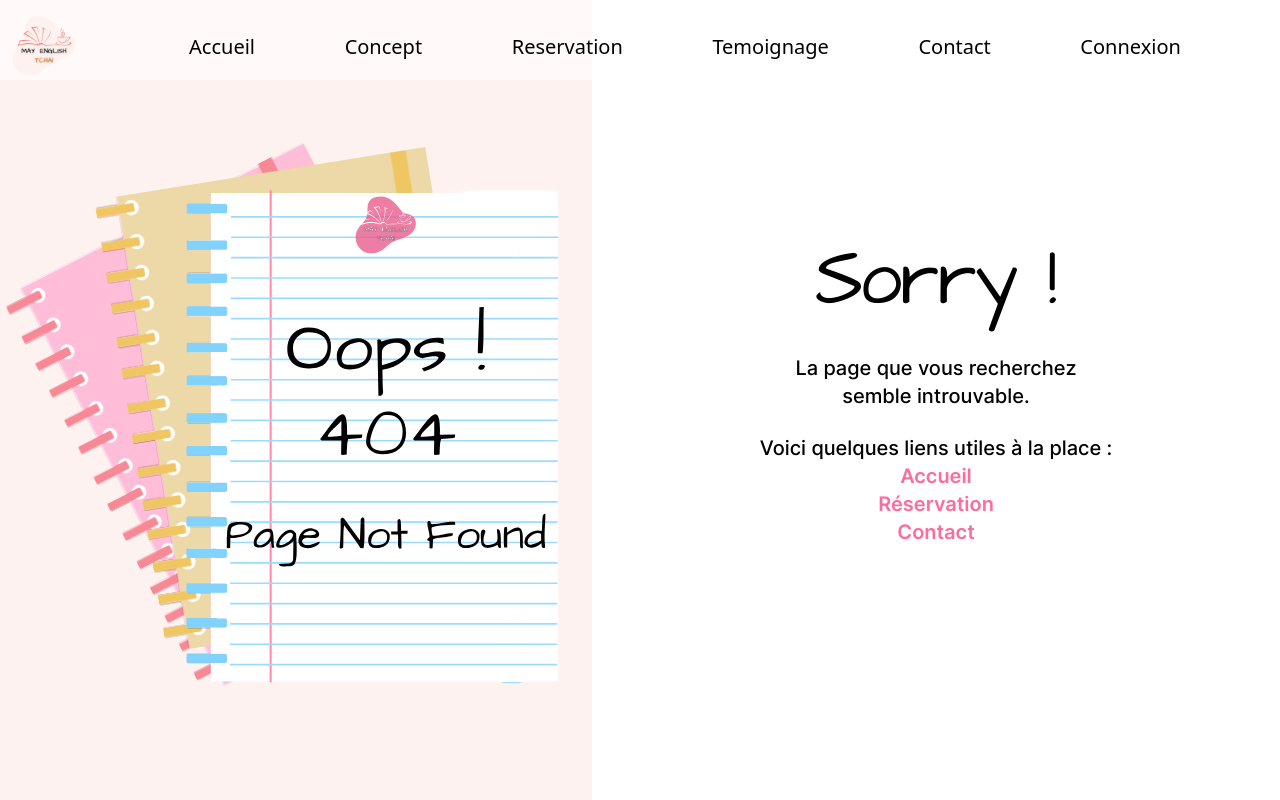
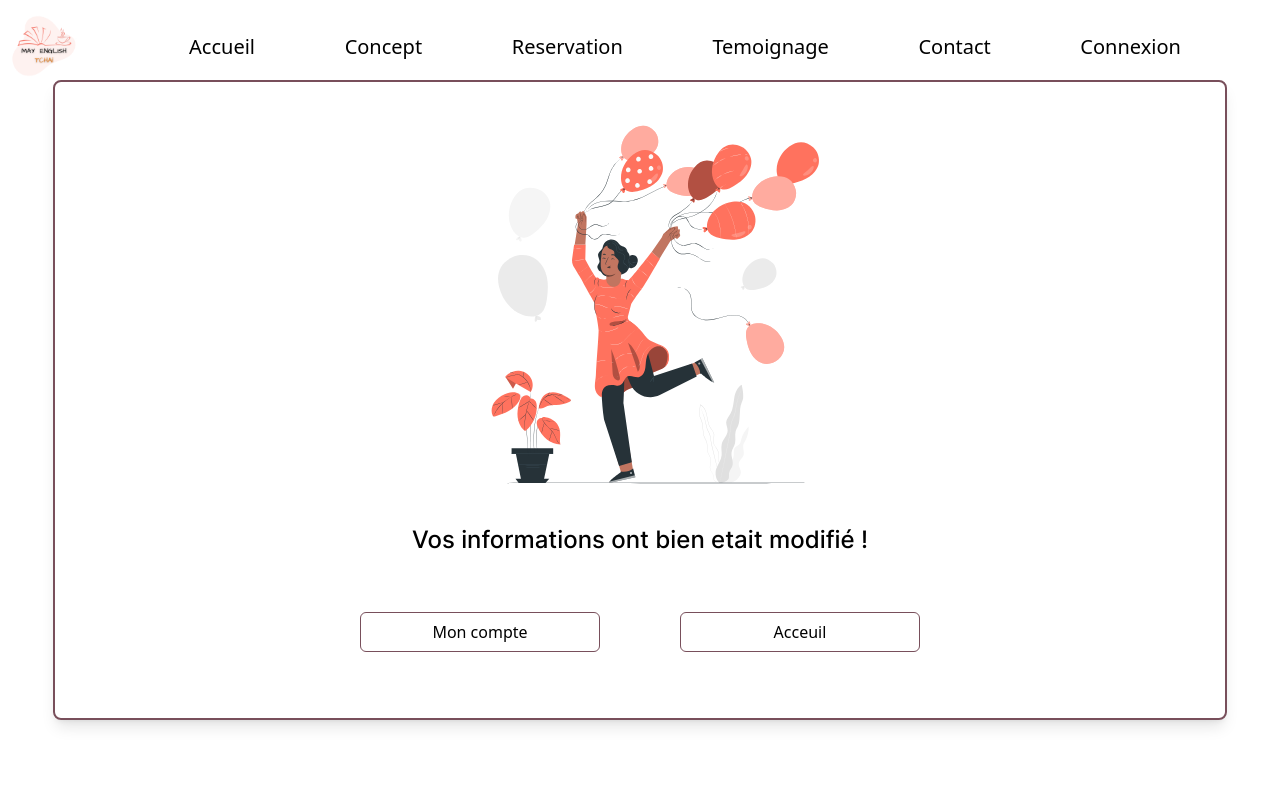
Before and after one commit to may-english-tchai/web-app, a React (Vite) app: page /confirmation-information in a window 1280 px wide. Shown: the top 800 px of the page. Built offline with nearby package versions, Linux system fonts and the light colour scheme; a web font is replaced by a local one.

Commit message:
#feat: #210 add confirmation update information page

```diff
--- a/src/App.jsx
+++ b/src/App.jsx
@@ -14,6 +14,7 @@ import FailedPaymentPage from "./pages/FailedPaymentPage";
 import { Toaster } from "react-hot-toast";
 import ProfilePage from "./pages/ProfilePage";
 import AccountPage from "./pages/AccountPage";
+import ConfirmationUpdatePage from "./pages/ConfirmationUpdatePage";
 
 const App = () => {
 	return (
@@ -54,6 +55,10 @@ const App = () => {
 				<Route path="*" element={<NotFoundPage />} />
 				<Route path="/payment-canceled/:id?" element={<FailedPaymentPage />} />
 				<Route path="/account" element={<AccountPage />} />
+				<Route
+					path="/confirmation-information"
+					element={<ConfirmationUpdatePage />}
+				/>
 			</Routes>
 
 			<Footer />
--- /dev/null
+++ b/src/assets/styles/confirmationUpdate.scss
@@ -0,0 +1,16 @@
+$title-color : #662E3D;
+$border-color:#784F5B;
+$font-title: Inter-bold;
+
+
+@font-face {
+    font-family: "Inter-Bold";
+    src: url(/public/fonts/Inter-Bold.ttf);
+  }
+
+.input-password{
+    background-color: white;
+    box-shadow: 0px 4px 2px -1px rgba(120, 79, 91, 0.25);
+    border-radius: 0.5rem;
+    border: 1px solid #784F5B;
+}
--- /dev/null
+++ b/src/components/ConfirmationUpdate.jsx
@@ -0,0 +1,41 @@
+import Button from "./elements/Button";
+import "../assets/styles/confirmationUpdate.scss";
+import { Link } from "react-router-dom";
+
+const ConfirmationUpdate = () => {
+	return (
+		<div>
+			<div className="flex flex-col items-center m-auto h-screen">
+				<div className="frame overflow-scroll lg:mt-auto mt-[24%] flex m-auto w-11/12 justify-center lg:h-4/5 h-[85%] items-center border-2 rounded-lg shadow-lg md:max-w-7xl flex-col ">
+					<div className="w-full flex flex-col justify-center ">
+						<div className=" flex justify-center w-full ">
+							<img
+								src="/img/congratulation.svg"
+								alt="account"
+								className=" w-72 h-72 lg:w-96 lg:h-96 mx-8"
+							/>
+						</div>
+						<div className=" w-full flex justify-center my-6 lg:text-2xl text-base">
+							<p>Vos informations ont bien etait modifié !</p>
+						</div>
+
+						<div className="flex lg:flex-row justify-center items-center mx-auto flex-col">
+							<div className="flex w-full justify-center items-center lg:mx-24 lg:my-8 my-4 max-w-[8rem] ">
+								<Link to="/account">
+									<Button style={{ borderColor: "#784F5B" }}>Mon compte</Button>
+								</Link>
+							</div>
+							<div className="flex w-full justify-center items-center lg:mx-24 lg:my-8 my-4  max-w-[8rem] ">
+								<Link to="/">
+									<Button style={{ borderColor: "#784F5B" }}>Acceuil</Button>
+								</Link>
+							</div>
+						</div>
+					</div>
+				</div>
+			</div>
+		</div>
+	);
+};
+
+export default ConfirmationUpdate;
--- /dev/null
+++ b/src/pages/ConfirmationUpdatePage.jsx
@@ -0,0 +1,11 @@
+import ConfirmationUpdate from "../components/ConfirmationUpdate";
+
+const ConfirmationUpdatePage = () => {
+	return (
+		<div>
+			<ConfirmationUpdate />
+		</div>
+	);
+};
+
+export default ConfirmationUpdatePage;
```
Also changed, not shown: public/img/congratulation.svg (added).
